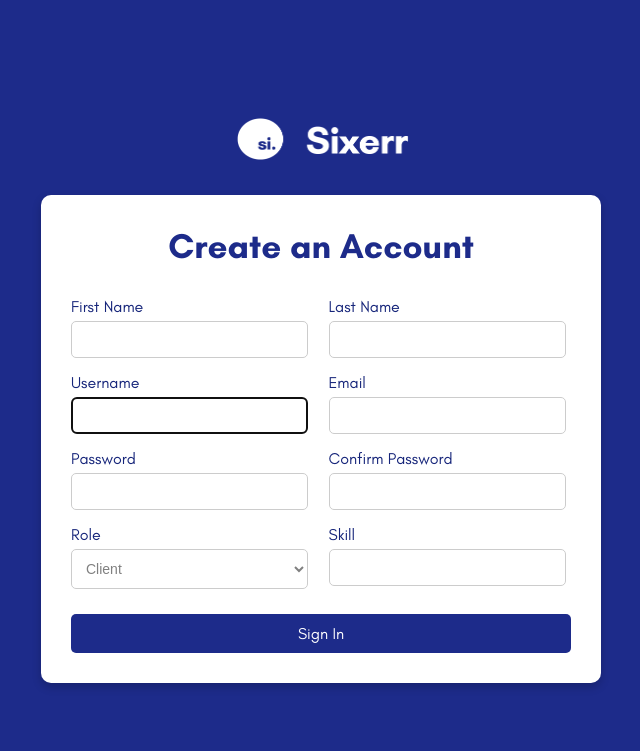
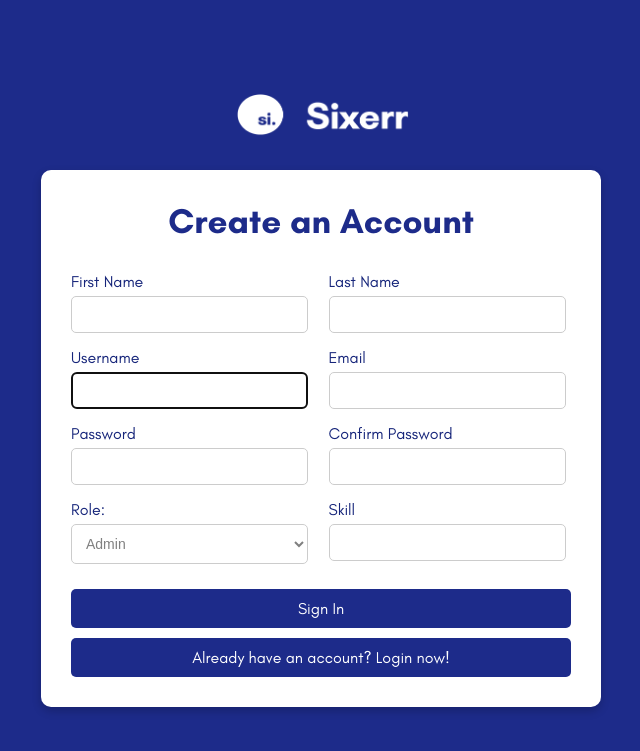
Before and after one commit to NotAkumpo/Sixerr, a Django app: page /SixerrApp/register in a window 1280 px wide. Shown: the top 751 px of the page, without its empty margins (319-959 px from the left). Run offline with Django 5.2, Linux system fonts and the light colour scheme.

Commit message:
HTML edited, and invalid/error input messages added to Login and Register pages

```diff
--- a/Sixerr/SixerrApp/views.py
+++ b/Sixerr/SixerrApp/views.py
@@ -1,6 +1,7 @@
 from django.shortcuts import render, redirect
 from django.shortcuts import render
 from django.contrib.auth import authenticate, login, logout
+from django.contrib.auth.password_validation import validate_password
 from .forms import *
 
 # Create your views here.
@@ -13,7 +14,15 @@
             user = form.save()
             return redirect('login_view')
         else:
-            msg = 'Please recheck your registration details'
+            username = form.data['username']
+            password = form.data['password1']
+            msg = 'An error has occured.'
+            if User.objects.filter(username=username).exists():
+                msg = 'An account already exists with this username.'
+            try:
+                validate_password(password)
+            except forms.ValidationError as e:
+                msg = e
     else:
         form = RegistrationForm()
 
@@ -22,6 +31,7 @@
 def login_view(request):
     form = LoginForm(request.POST or None)
     msg = None
+
     if request.method == 'POST':
         if form.is_valid():
             username = form.cleaned_data.get('username')
@@ -30,10 +40,13 @@
             if user is not None:
                 login(request, user)
                 return redirect('home')
+            elif User.objects.filter(username=username).exists():
+                msg = 'Invalid password.'
             else:
-                msg = 'Invalid login'
+                msg = 'Account with this username does not exist.'
+
         else:
-            msg = 'Error validating the form'
+            msg = 'An error has occured.'
     return render(request,'login.html', {'form': form, 'msg': msg})
 
 def logout_view(request):
--- a/Sixerr/templates/register.html
+++ b/Sixerr/templates/register.html
@@ -51,13 +51,11 @@
 
                 <div class="input-row">
                     <div class="input-group">
-                        <label>Role</label>
+                        <label>Role:</label>
                         <select name="role" id="id_role" class="dropdown">
-                            <!-- {{ form.role }} -->
-                            <!-- <option selected>Client</option> -->
-                            <option>Client</option>
-                            <option>Admin</option>
-                            <option>Mentor</option>
+                            {% for value, label in form.role.field.choices %}
+                                <option value="{{ value }}">{{ label }}</option>
+                            {% endfor %}
                         </select>
                     </div>
                     <div class="input-group">
@@ -69,8 +67,12 @@
                 <button type="submit" class="submit-btn">Sign In</button>
             </form>
 
+            <form action="{% url 'login_view' %}" class="register-form">
+                <button class="submit-btn">Already have an account? Login now!</button>
+            </form>
+
             {% if msg %}
-                <p class="error-msg">Please recheck your registration details</p>
+                <p class="error-msg">{{ msg }}</p>
             {% endif %}
         </div>
     </div>
```
Also changed, not shown: Sixerr/templates/login.html (+6 -2 lines).
